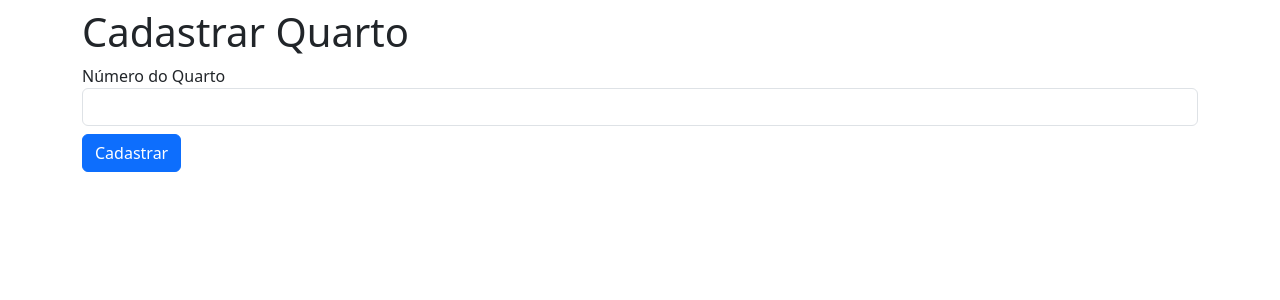
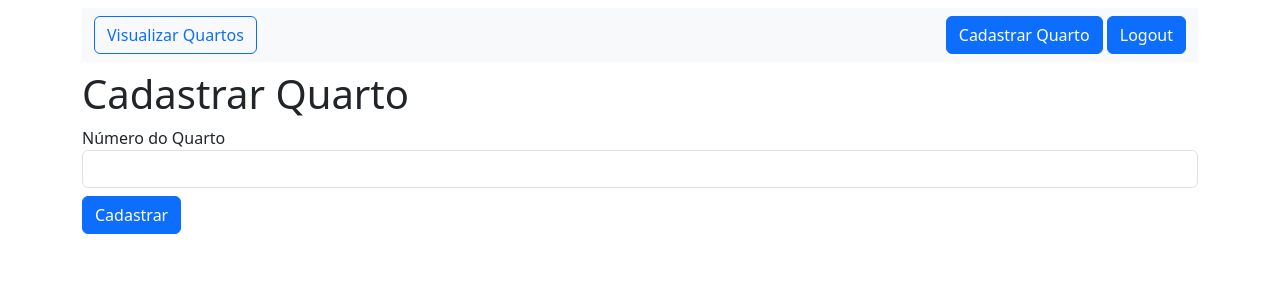
Before and after one commit to felipemonsef10/site-reserva-quarto-flask, a Flask app: page /quarto/cadastro/ in a window 1280 px wide. Shown: the top 300 px of the page. Run offline with Flask 3, Linux system fonts and the light colour scheme; the visitor is signed in with stand-in values (Sample User, id 1).

Commit message:
alterando...

```diff
--- a/app/__init__.py
+++ b/app/__init__.py
@@ -22,5 +22,5 @@ db = SQLAlchemy(app)
 migrate = Migrate(app, db)
 
 
-from app.routes import main, cadastro_usuario, login
+from app.routes import main, login, cadastro_quartos, logout
 from app.models import Usuario
--- a/app/forms/quarto_forms.py
+++ b/app/forms/quarto_forms.py
@@ -10,6 +10,11 @@ class CadastroQuartoForm(FlaskForm):
     btn_submit = SubmitField('Cadastrar')
 
 
+    def validate_numero_quarto(self, numero_quarto):
+        if Quarto.query.filter_by(numero_quarto=numero_quarto.data).first():
+            raise ValidationError('Quarto já cadastrado!')
+
+
     def cadastrar(self):
         quarto = Quarto(
             numero_quarto=self.numero_quarto.data,
--- a/app/routes.py
+++ b/app/routes.py
@@ -1,7 +1,7 @@
 from flask import render_template, redirect, url_for, flash
-from app import app
+from app import app, db
 from app.models import Quarto
-from app.forms.user_forms import CadastroUserForm, LoginUserForm
+from app.forms.user_forms import LoginUserForm
 from app.forms.quarto_forms import CadastroQuartoForm
 from flask_login import login_user, logout_user, current_user, login_required
 
@@ -9,35 +9,14 @@ from flask_login import login_user, logout_user, current_user, login_required
 @app.route('/')
 def main():
     quartos = Quarto.query.all()
-
     contex = {'quartos': quartos}
 
+    if current_user.is_authenticated:
+        contex['current_user'] = True
+    else:
+        contex['current_user'] = False
+
     return render_template('index.html', contex=contex)
-
-
-@app.route('/quarto/cadastro/', methods=['GET', 'POST'])
-@login_required
-def cadastro_quartos():
-    form = CadastroQuartoForm()
-    if form.validate_on_submit():
-        quarto = form.cadastrar()
-
-        flash('Quarto cadastrado com sucesso!', 'alert-success')
-        return redirect(url_for('main'))
-
-    return render_template('form_cadastro_quarto.html', form=form)
-
-
-@app.route('/users/cadastro/', methods=['GET', 'POST'])
-@login_required
-def cadastro_usuario():
-    form = CadastroUserForm()
-    if form.validate_on_submit():
-        user = form.cadastrar()
-
-        return redirect(url_for('main'))
-
-    return render_template('form_cadastro_user.html', form=form)
 
 
 @app.route('/login/', methods=['GET', 'POST'])
@@ -60,6 +39,36 @@ def login():
     return render_template('form_login.html', form=form)
 
 
+@app.route('/quarto/cadastro/', methods=['GET', 'POST'])
+@login_required
+def cadastro_quartos():
+    form = CadastroQuartoForm()
+    if form.validate_on_submit():
+        quarto = form.cadastrar()
+
+        flash('Quarto cadastrado com sucesso!', 'alert-success')
+        return redirect(url_for('main'))
+
+    return render_template('form_cadastro_quarto.html', form=form)
+
+
+@app.route('/quarto/<int:id>/delete')
+@login_required
+def excluir_quarto(id):
+    quarto = Quarto.query.get(id)
+
+    if not quarto:
+        flash('Quarto não encontrado!', 'alert-danger')
+        return redirect(url_for('main'))
+
+    else:
+        db.session.delete(quarto)
+        db.session.commit()
+
+        flash('Quarto Excluído com Sucesso', 'alert-warning')
+        return redirect(url_for('main'))
+
+
 @app.route('/logout/')
 def logout():
     logout_user()
--- a/app/templates/base.html
+++ b/app/templates/base.html
@@ -11,7 +11,30 @@
 
 <body>
 
-    <div class="container mt-2">
+    <div class="container mt-2 mb-2">
+        <nav class="navbar navbar-expand-lg navbar-light bg-light">
+            <div class="container-fluid">
+                <div class="collapse navbar-collapse" id="navbarNav">
+                    <ul class="navbar-nav"> <!-- ms-auto alinha a direita -->
+                        <a class="btn btn-outline-primary" href="{{ url_for('main') }}">Visualizar Quartos</a>
+                    </ul>
+                    <ul class="navbar-nav ms-auto"> <!-- ms-auto alinha a direita -->
+                        {% if current_user.is_authenticated %}
+                            <li class="nav-item">
+                                <a class="btn btn-primary" href="{{ url_for('cadastro_quartos') }}">Cadastrar Quarto</a>
+                                <a class="btn btn-primary" href="{{ url_for('logout') }}">Logout</a>
+                            </li>
+                        {% else %}
+                            <li class="nav-item">
+                                <a class="btn btn-primary" href="{{ url_for('login') }}">Fazer Login</a>
+                            </li>
+                        {% endif %}
+                    </ul>
+                </div>
+            </div>
+        </nav>
+
+    <!-- Mostra as flash messages -->
         {% with mensagens = get_flashed_messages(with_categories=True) %}
             {% if mensagens %}
                 {% for categoria, mensagem in mensagens %}
--- a/app/templates/form_cadastro_quarto.html
+++ b/app/templates/form_cadastro_quarto.html
@@ -7,8 +7,21 @@
             {{ form.csrf_token }}
 
             <div class="form-group">
-                {{ form.numero_quarto.label() }}
-                {{ form.numero_quarto(class="form-control") }}
+                {{ form.numero_quarto.label(class="form-control-label") }}
+
+                {% if form.numero_quarto.errors %}
+                    {{ form.numero_quarto(class="form-control is-invalid") }}
+
+                    {% for erro in form.numero_quarto.errors %}
+                        <div class="invalid-feedback">
+                            {{ erro }}
+                        </div>
+                    {% endfor %}
+
+                {% else %}
+                    {{ form.numero_quarto(class="form-control") }}
+                {% endif %}
+
             </div>
             {{ form.btn_submit(class="btn btn-primary mt-2") }}
         </form>
```
Also changed, not shown: app/forms/user_forms.py (+2 -23 lines), app/templates/form_cadastro_user.html (deleted, +0 -27 lines), app/templates/index.html (+21 -2 lines).
